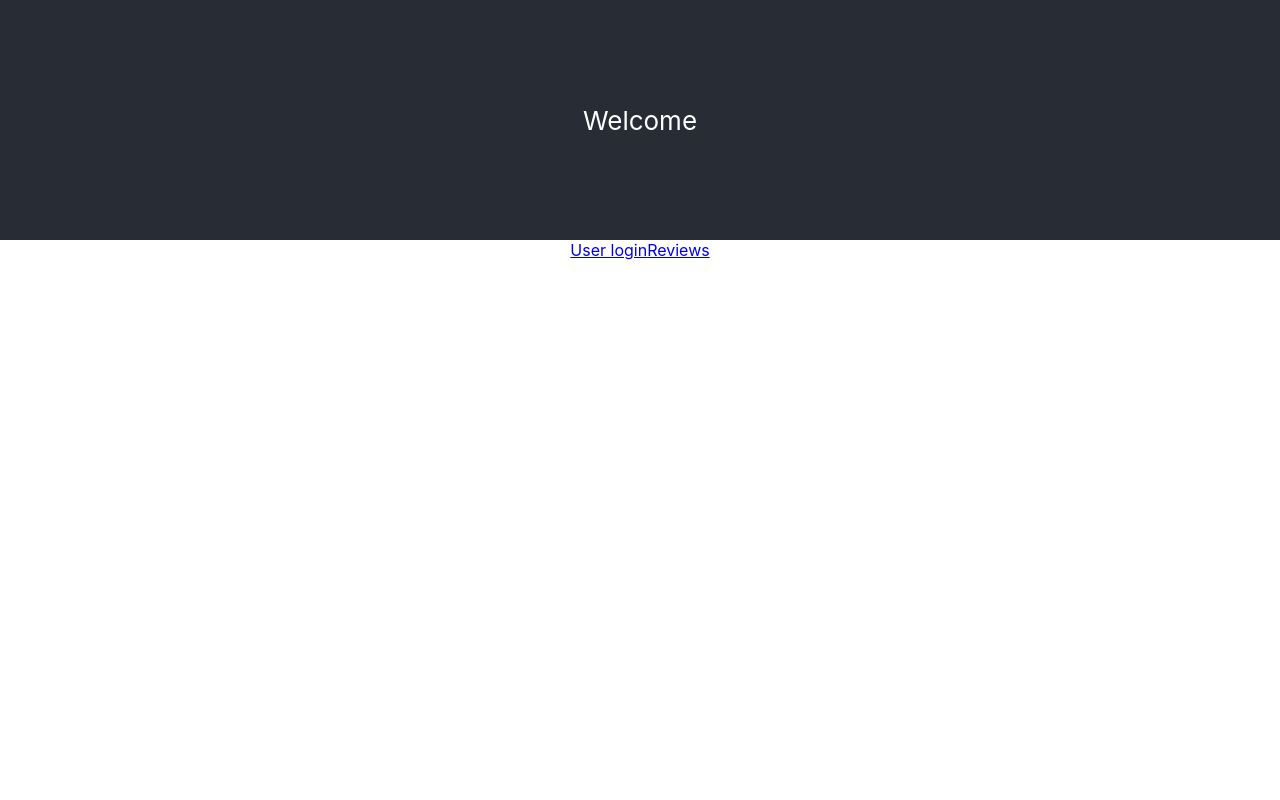
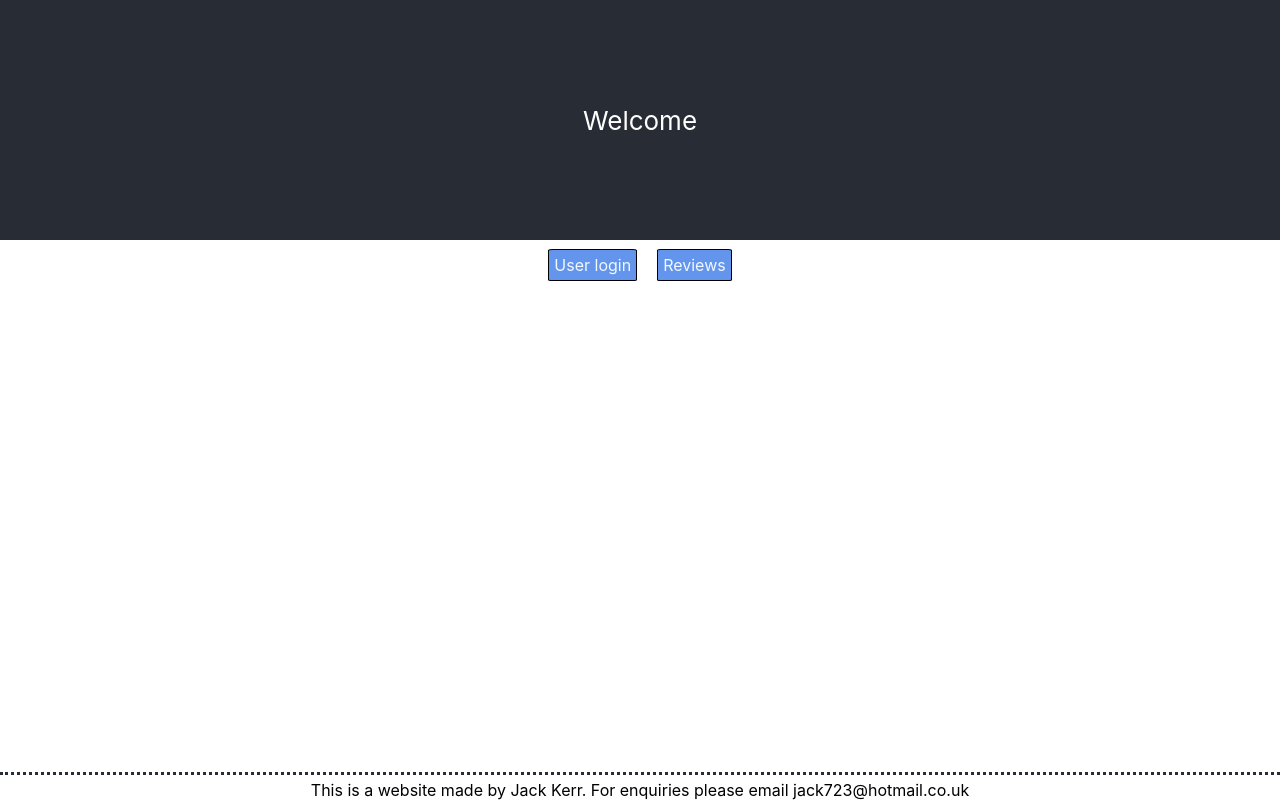
Before and after one commit to Kerrshak/board-game-review-site-by-kerrshak, a React (Create React App) app: page / in a window 1280 px wide. Built offline with nearby package versions, Linux system fonts and the light colour scheme; the HTML template or start-up script is replaced by a standard one.

Commit message:
Styling completed

```diff
--- a/src/App.css
+++ b/src/App.css
@@ -11,6 +11,7 @@
   justify-content: center;
   font-size: calc(10px + 2vmin);
   color: white;
+  margin-bottom: 15px;
 }
 
 .review-img {
@@ -19,6 +20,7 @@
 
 .review-body {
   width: 95%;
+  margin-left: 2.5%;
   text-align: justify;
 }
 
@@ -26,16 +28,9 @@
   margin-top: 20px;
 }
 
-.category-links {
-  padding: 5px;
-  border: solid black 1px;
-  border-radius: 5%;
-  margin: 10px;
-  background-color: aquamarine;
-}
-
 ul {
   list-style: none;
+  padding: 0;
 }
 
 .comment-items {
@@ -53,3 +48,51 @@ ul {
 .failure {
   display: none;
 }
+
+.nav-buttons {
+  padding: 5px;
+  border: solid black 1px;
+  border-radius: 5%;
+  margin: 10px;
+  background-color: cornflowerblue;
+  color: aliceblue;
+  text-decoration: none;
+}
+
+.category-links {
+  padding: 5px;
+  border: solid black 1px;
+  border-radius: 5%;
+  margin: 10px;
+  background-color: indigo;
+  color: aliceblue;
+  text-decoration: none;
+}
+
+#nav-bar {
+  margin: 5px;
+}
+
+.users {
+  font-size: 20px;
+}
+
+.login-button {
+  font-size: 18px;
+}
+
+.sorting-dropdowns {
+  font-size: 17px;
+  margin-left: 2px;
+  margin-right: 2px;
+}
+
+#bottom-text {
+  border-top: #282c34 dotted;
+  padding-top: 5px;
+  position: fixed;
+  bottom: 0;
+  width: 100%;
+  background: white;
+  margin: 0;
+}
--- a/src/App.js
+++ b/src/App.js
@@ -11,6 +11,8 @@ import InvalidEndpoint from './components/InvalidEndpoint';
 function App() {
   const [currentUser, setCurrentUser] = useState("")
 
+  document.title = "Boardgame reviews"
+
   return (
     <BrowserRouter>
       <div className="App">
@@ -20,9 +22,9 @@ function App() {
         </header>
 
         <nav>
-          <div id='nav-buttons'>
-            <Link to="/users">User login</Link>
-            <Link to="/reviews">Reviews</Link>
+          <div id='nav-bar'>
+            <Link to="/users" className='nav-buttons'>User login</Link>
+            <Link to="/reviews" className='nav-buttons'>Reviews</Link>
           </div>
         </nav>
 
@@ -38,6 +40,8 @@ function App() {
           </Routes>
         </UserContext.Provider>
 
+        <p id='bottom-text'>This is a website made by Jack Kerr. For enquiries please email jack723@hotmail.co.uk</p>
+
       </div>
     </BrowserRouter>
   );
--- a/src/components/SortingOptions.jsx
+++ b/src/components/SortingOptions.jsx
@@ -43,18 +43,18 @@ const SortingOptions = ({category = ""}) => {
                 {categoryElements}
             </nav><br />
             <form onSubmit={handleSubmit}>
-                <label htmlFor="sort_by">Sort by:</label>
-                <select onChange={handleSorting} name="sort_by" id="sort_by">
+                <label className='sorting-dropdowns' htmlFor="sort_by">Sort by:</label>
+                <select className='sorting-dropdowns' onChange={handleSorting} name="sort_by" id="sort_by">
                     <option value="created_at">Date</option>
                     <option value="comment_count">Comments</option>
                     <option value="votes">Votes</option>
                 </select>
                 <label htmlFor="order"></label>
-                <select onChange={handleOrder} name="order" id="order">
+                <select className='sorting-dropdowns' onChange={handleOrder} name="order" id="order">
                     <option value="desc">Descending</option>
                     <option value="asc">Ascending</option>
                 </select>
-                <button type='submit'>Submit</button>
+                <button className='sorting-dropdowns' type='submit'>Submit</button>
             </form>
         </div>
     )
--- a/src/components/UserLogin.jsx
+++ b/src/components/UserLogin.jsx
@@ -15,8 +15,8 @@ const UserLogin = () => {
             const usersArr = users.map((user) => {
                 return <li>
                     {(user.username === currentUser)
-                        ? <p>{`Logged in as ${user.username}`}</p>
-                        : <div><p>{user.username}</p><button onClick={onClick} value={user.username}>Log in</button></div>}
+                        ? <p className='users'>{`Logged in as ${user.username}`}</p>
+                        : <div><p className='users'>{user.username}</p><button className='login-button' onClick={onClick} value={user.username}>Log in</button></div>}
                     <img src={user.avatar_url} alt={user.username} />
                 </li>
             })
```
Also changed, not shown: 1 other file (tests, documents, lock files or other folders).
